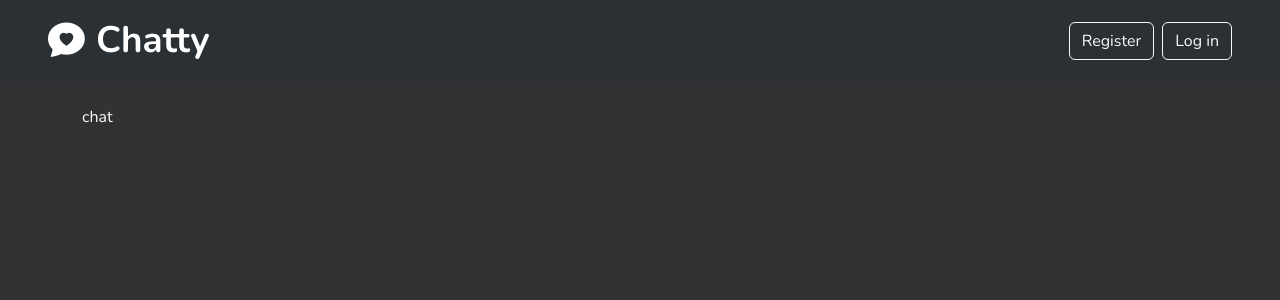
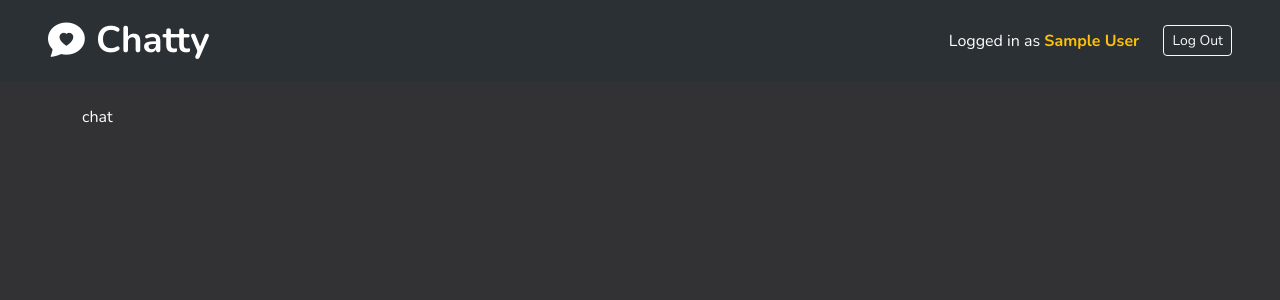
Before and after one commit to SaraDahman/chatty, a React app in the folder client/: page / in a window 1280 px wide. Shown: the top 300 px of the page. Built offline with nearby package versions, Linux system fonts and the light colour scheme; sample sign-in values are in the browser's storage; the HTML template or start-up script is replaced by a standard one.

Commit message:
handled logout and rendered components conditionally

```diff
--- a/client/src/App.jsx
+++ b/client/src/App.jsx
@@ -1,22 +1,35 @@
 // import './index.css';
+import { useContext } from 'react';
 import { Routes, Route, Navigate } from 'react-router-dom';
+import { Container } from 'react-bootstrap';
+
+import AuthContext from './context/AuthContext';
 import Chat from './pages/Chat';
 import Register from './pages/Register';
 import Login from './pages/Login';
 import NavBar from './components/Navbar';
 import 'bootstrap/dist/css/bootstrap.min.css';
 import 'bootstrap-icons/font/bootstrap-icons.css';
-import { Container } from 'react-bootstrap';
 
 function App() {
+  const { user } = useContext(AuthContext);
   return (
     <>
       <NavBar />
       <Container>
         <Routes>
-          <Route path='/' element={<Chat />} />
-          <Route path='/register' element={<Register />} />
-          <Route path='/login' element={<Login />} />
+          <Route
+            path='/'
+            element={user ? <Chat /> : <Navigate to='/login' />}
+          />
+          <Route
+            path='/register'
+            element={user ? <Navigate to='/' /> : <Register />}
+          />
+          <Route
+            path='/login'
+            element={user ? <Navigate to='/' /> : <Login />}
+          />
           <Route path='*' element={<Navigate to='/' />} />
         </Routes>
       </Container>
--- a/client/src/components/Navbar.jsx
+++ b/client/src/components/Navbar.jsx
@@ -4,7 +4,8 @@ import { useContext } from 'react';
 import AuthContext from '../context/AuthContext';
 
 const NavBar = () => {
-  const { user } = useContext(AuthContext);
+  const { user, handleLogOut } = useContext(AuthContext);
+
   return (
     <Navbar className='bg-body-tertiary px-5 mb-4' data-bs-theme='dark'>
       <Navbar.Brand style={{ fontSize: '2.3rem', fontWeight: '700' }}>
@@ -17,15 +18,16 @@ const NavBar = () => {
         </Link>
       </Navbar.Brand>
       <Navbar.Collapse className='justify-content-end'>
-        {/* <Stack direction='horizontal' gap={4}>
+        {user ? (
+          <Stack direction='horizontal' gap={4}>
             <Navbar.Text className='text-white'>
-            Signed in as <b className='text-warning'>{user.name}</b>
+              Logged in as <b className='text-warning'>{user.name}</b>
             </Navbar.Text>
-          <Button variant='outline-light' size='sm'>
+            <Button variant='outline-light' size='sm' onClick={handleLogOut}>
               Log Out
             </Button>
-        </Stack> */}
-
+          </Stack>
+        ) : (
           <Stack direction='horizontal' gap={2}>
             <Button as={Link} to='/register' variant='outline-light'>
               Register
@@ -34,6 +36,7 @@ const NavBar = () => {
               Log in
             </Button>
           </Stack>
+        )}
       </Navbar.Collapse>
     </Navbar>
   );
--- a/client/src/context/AuthContextProvider.jsx
+++ b/client/src/context/AuthContextProvider.jsx
@@ -1,4 +1,4 @@
-import { useCallback, useState } from 'react';
+import { useCallback, useEffect, useState } from 'react';
 import { useMutation } from '@tanstack/react-query';
 import AuthContext from './AuthContext';
 import { registerUser, loginUser } from '../api/auth';
@@ -10,6 +10,11 @@ const AuthContextProvider = ({ children }) => {
     email: '',
     password: '',
   });
+
+  useEffect(() => {
+    const userInfo = JSON.parse(localStorage.getItem('user'));
+    setUser(userInfo);
+  }, []);
 
   const [loginInfo, setLoginInfo] = useState({
     email: '',
@@ -37,6 +42,11 @@ const AuthContextProvider = ({ children }) => {
       setUser(data);
     },
   });
+
+  const handleLogOut = useCallback(() => {
+    localStorage.removeItem('user');
+    setUser(null);
+  }, []);
 
   // const registerUser = useCallback(async () => {
   //   try {
@@ -69,6 +79,8 @@ const AuthContextProvider = ({ children }) => {
         loginInfo,
         updateLoginInfo,
         loginMutation,
+
+        handleLogOut,
       }}
     >
       {children}
```
Lines whose indentation alone changed are shown as unchanged.
